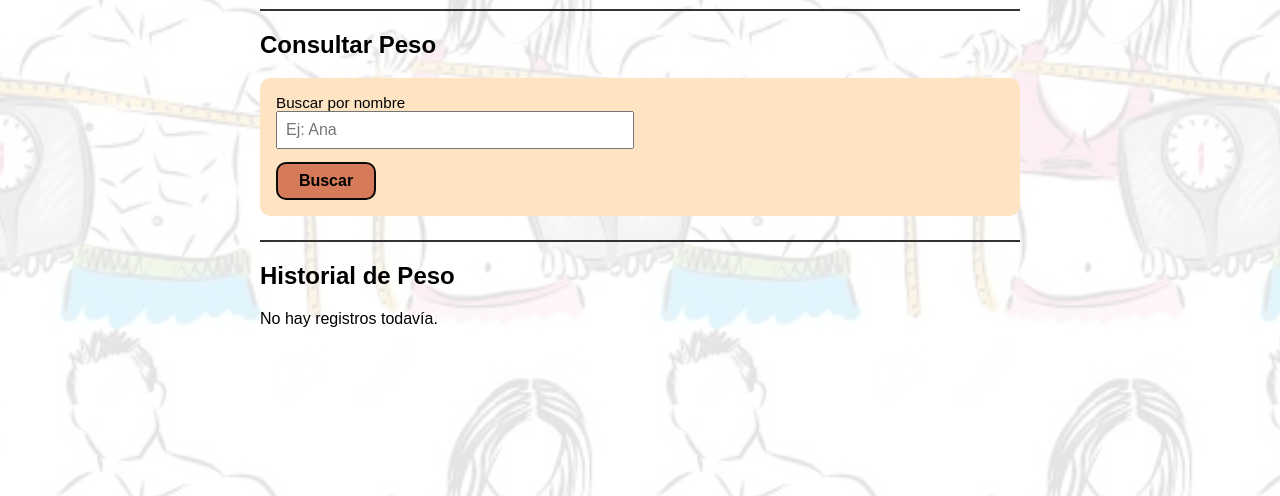
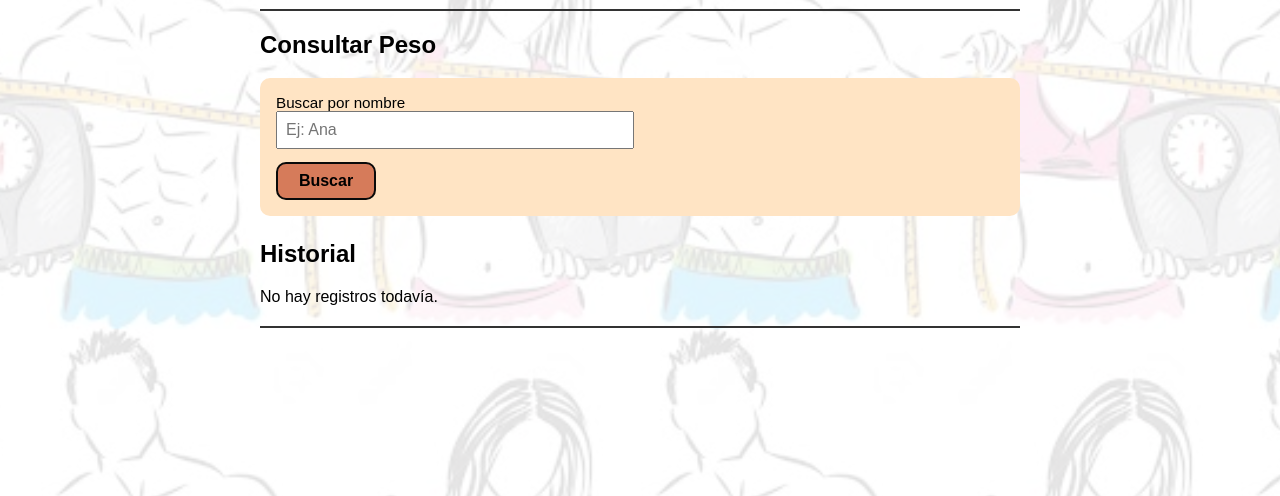
Before and after one commit to gyyanina-sudo/control_peso, a Flask app: page / in a window 1280 px wide. Shown: the part 304-800 px from the top of the page. Run offline with Flask 3, Linux system fonts and the light colour scheme; some libraries are stand-ins or nearby versions.

Commit message:
se actualiza el historico

```diff
--- a/templates/index.html
+++ b/templates/index.html
@@ -52,8 +52,7 @@
       {% endif %}
     </p>
 -->
-    <hr>
-    <h2>Historial de Peso</h2>
+    <h2>Historial</h2>
     {% if registros %}
     <table>
       <thead>
@@ -76,5 +75,6 @@
     {% else %}
     <p>No hay registros todavía.</p>
     {% endif %}
+    <hr>
   </body>
 </html>
```
